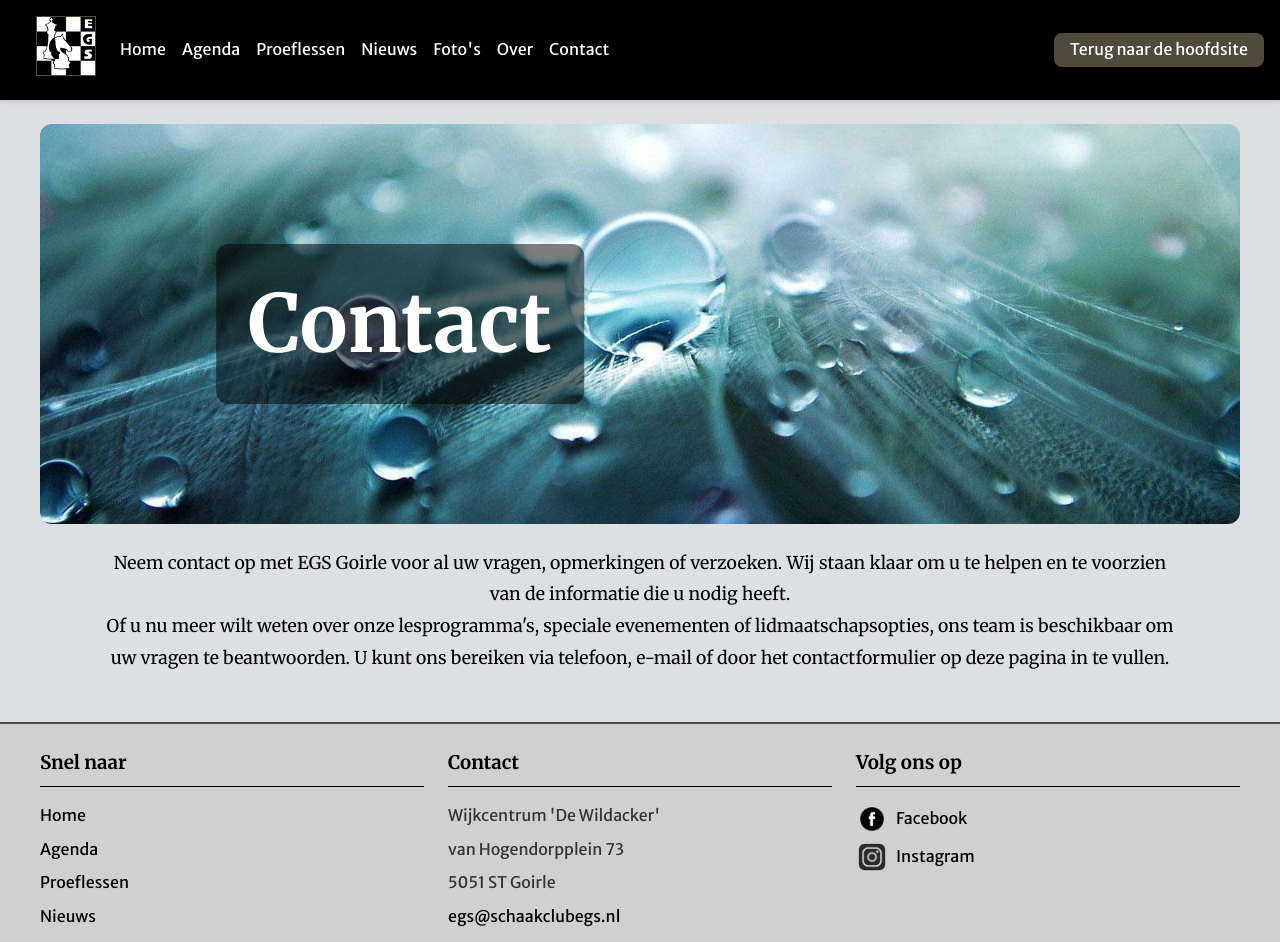
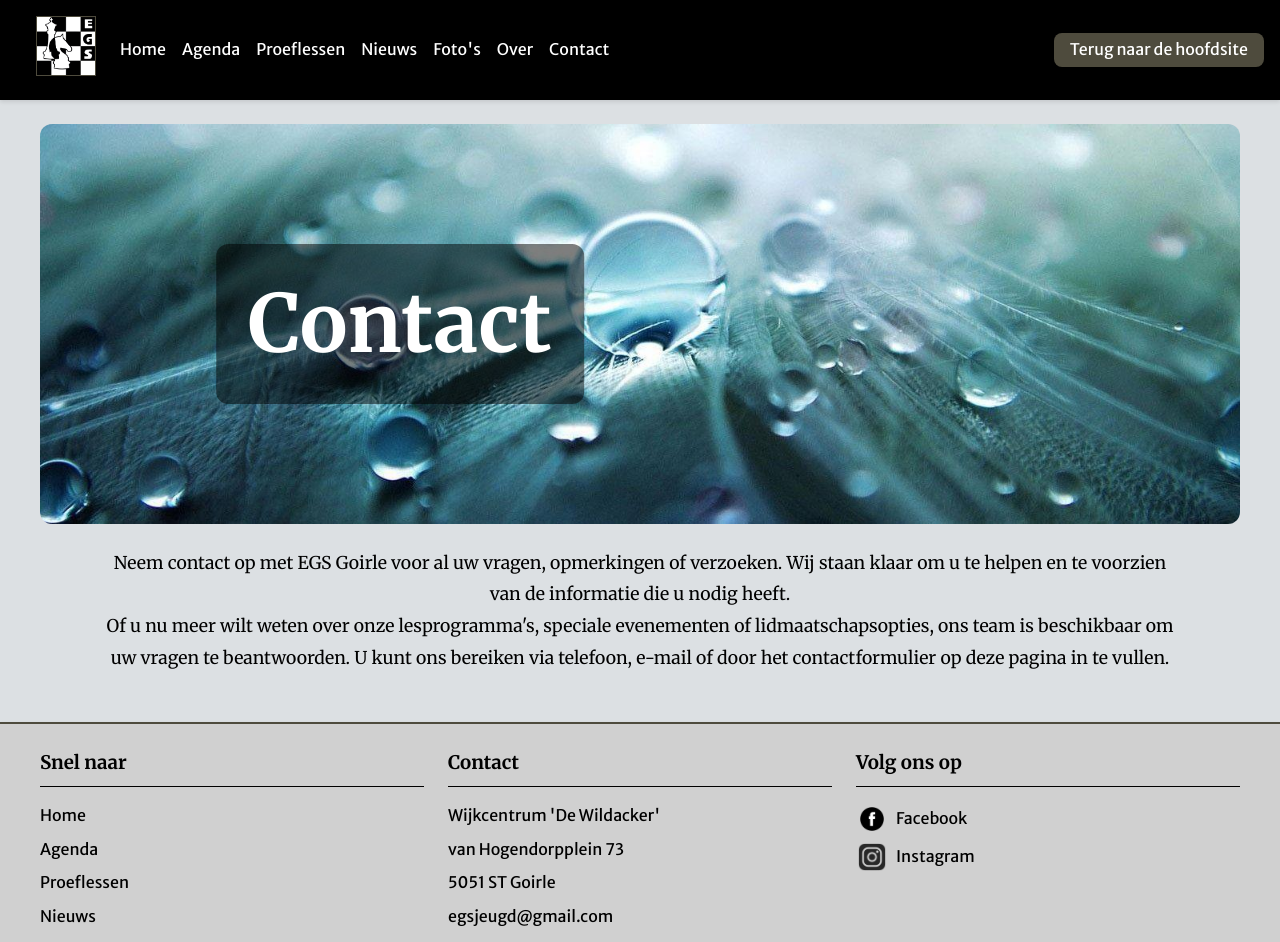
Before and after one commit to CodingDiederik/EGS-Website, a Next.js app: page /contact in a window 1280 px wide. Shown: the top 942 px of the page. Built offline with nearby package versions, Linux system fonts and the light colour scheme.

Commit message:
chore: update hover footer

```diff
--- a/src/components/Footer/Footer.module.css
+++ b/src/components/Footer/Footer.module.css
@@ -54,14 +54,15 @@
 }
 
 .link:hover {
-  color: var(--accent-secondary);
+  color: var(--accent-tertiary);
   text-decoration: underline;
 }
 
 /* Contact sectie */
 .address {
-  font-style: normal; /* Reset de standaard italic van <address> */
+  font-style: normal;
   line-height: 1.6;
+  color: var(--text-primary);
 }
 
 .address p {
--- a/src/components/Footer/Footer.tsx
+++ b/src/components/Footer/Footer.tsx
@@ -41,8 +41,8 @@ const Footer = () => {
             <p>Wijkcentrum &apos;De Wildacker&apos;</p>
             <p>van Hogendorpplein 73</p>
             <p>5051 ST Goirle</p>
-            <a href="mailto:egs@schaakclubegs.nl" className={styles.link}>
-              egs@schaakclubegs.nl
+            <a href="mailto:egsjeugd@gmail.com" className={styles.link}>
+              egsjeugd@gmail.com
             </a>
           </address>
         </div>
```
